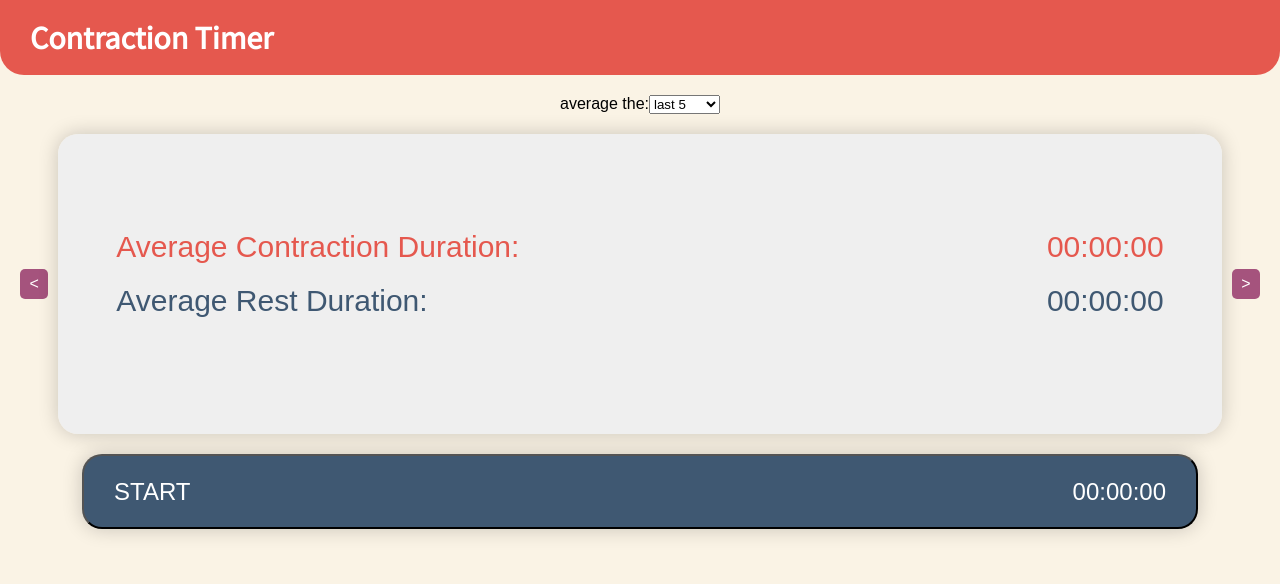
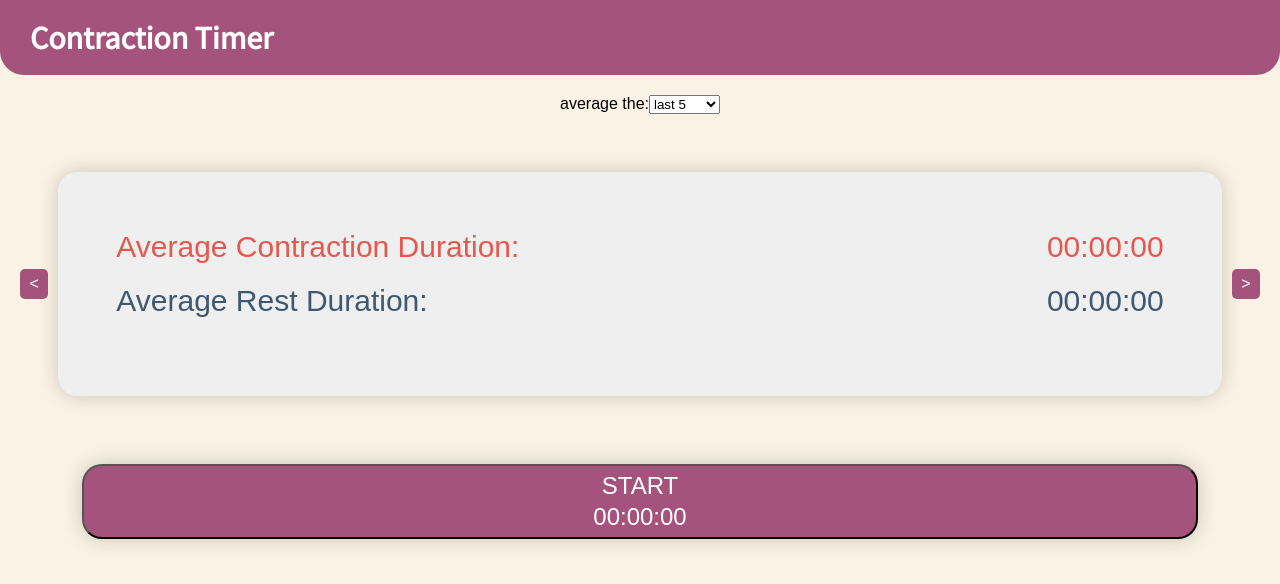
Before and after one commit to joshmkennedy/contraction-app, a React (Create React App) app: page / in a window 1280 px wide. Shown: the top 584 px of the page. Built offline with nearby package versions, Linux system fonts and the light colour scheme.

Commit message:
yeah some changes irony know

```diff
--- a/src/App.js
+++ b/src/App.js
@@ -62,7 +62,7 @@ class App extends Component {
     }
     const topBar = {
       height:'75px',
-      background:colors.red,
+      background:colors.purple,
       borderRadius:'0 0 24px 24px',
       padding:'0 30px',
       lineHeight:'0',
@@ -76,15 +76,7 @@ class App extends Component {
 
     }
 
-    const regBtn ={
-      color: 'white',
-      fontFamily: 'Source Sans Pro',
-      background:this.buttonHoverColor(),
-      border:'none',
-      padding:'10px 35px',
-      borderRadius:10+'px',
-      fontSize:'20px',
-    }
+
 
 
     return (
--- a/src/components/Averages.js
+++ b/src/components/Averages.js
@@ -74,6 +74,7 @@ export default class Averages extends Component {
                               textAlign:'left',
                                paddingBottom:'20px',
                                display:'flex',
+                               flexFlow:'wrap',
                                justifyContent:'space-between',
                                width:'100%',
                                color:this.props.colors.red,
@@ -83,6 +84,7 @@ export default class Averages extends Component {
                               textAlign: 'left',
                               paddingBottom:'20px',
                               display:'flex',
+                              flexFlow: 'wrap',
                               justifyContent:'space-between',
                               width:'100%',
                               color: this.props.colors.darkBlue,
--- a/src/components/Stats.js
+++ b/src/components/Stats.js
@@ -56,9 +56,9 @@ export default class Stats extends Component {
       }
     }else{
      if (this.state.hover) {
-        return this.props.colors.darkerDarkBlue
+        return this.props.colors.purple
       }
-        return this.props.colors.darkBlue
+        return this.props.colors.purple
       }
     }
 
@@ -122,7 +122,7 @@ export default class Stats extends Component {
         </div>
         <div style={{
           display:'flex',
-          height:'300px',
+          minHeight:'300px',
           width:'100%',
           justifyContent:'space-between',
           padding:'20px',
@@ -156,15 +156,18 @@ export default class Stats extends Component {
               width:'90%',
               background:this.buttonColor(),
               minHeight:'75px',
+              height:'auto',
               fontSize:'24px',
               color:'white',
               display:'flex',
-              justifyContent:'space-between',
+              flexFlow:'column wrap',
+              justifyContent:'space-evenly',
               alignItems:'center',
-              lineHeight:'0',
+              lineHeight:'1em',
               padding:'0 30px',
               borderRadius:'20px',
               boxShadow: '0 0 20px rgba(0,0,0,0.2)',
+              marginTop:'10px'
 
 
             }}
@@ -172,7 +175,7 @@ export default class Stats extends Component {
             onMouseLeave={this.buttonHover}
             onClick={this.props.on?this.recordTheTime.bind(this):this.props.start}
             >
-            <span>
+            <span style={{display:'flex',flexFlow:'wrap'}}>
               {!this.props.on ? "START" : this.state.contraction
                 ? "Record Contraction"
                 : "Record Rest"
```
